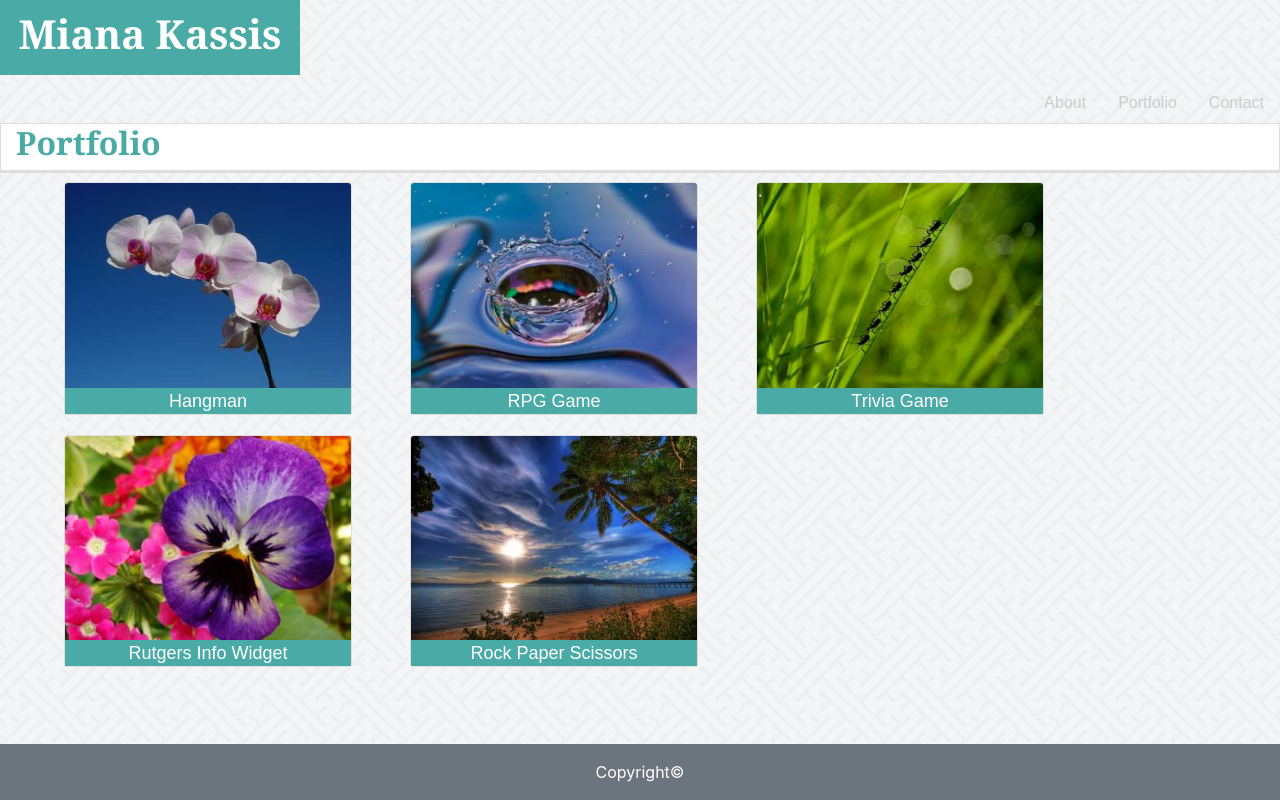
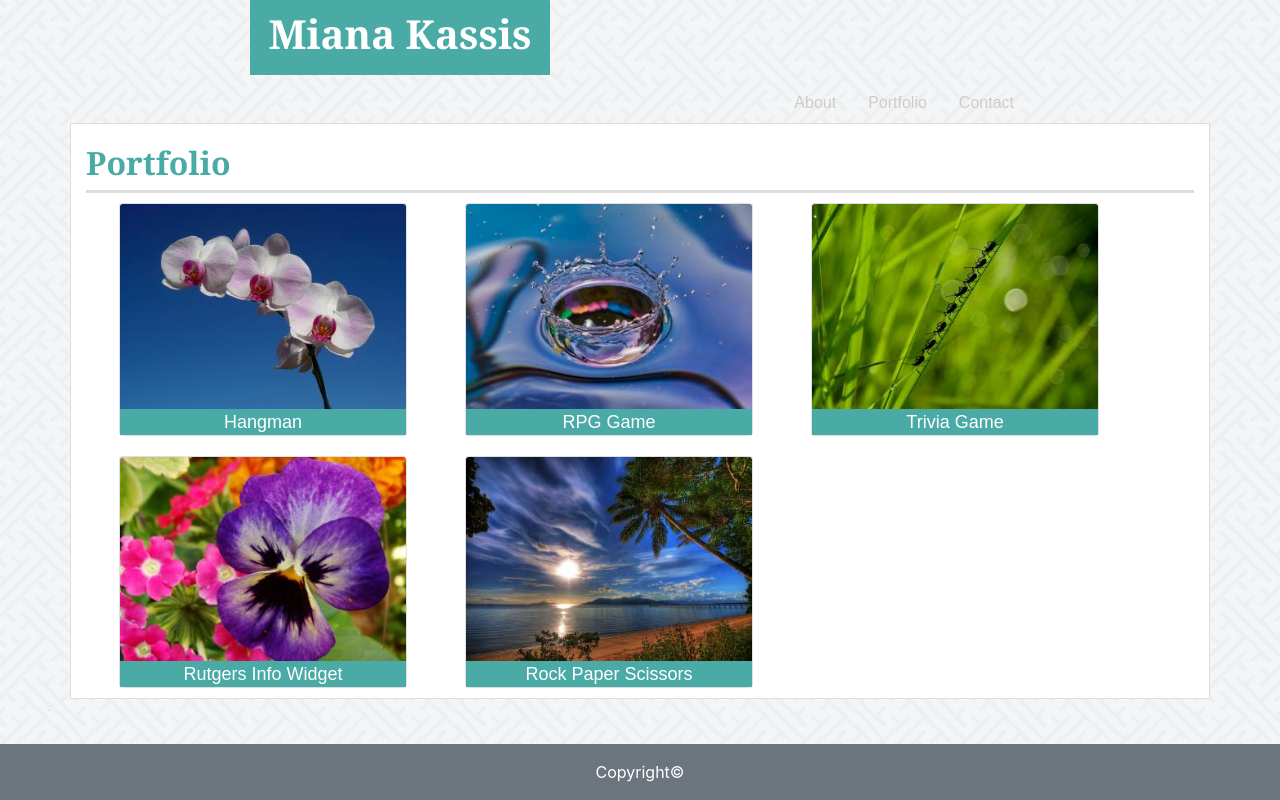
Before and after one commit to rosebourn/Bootstrap-Portfolio, a plain HTML site: page portfolio.html in a window 1280 px wide. Drawn offline with nearby package versions, Linux system fonts and the light colour scheme.

Commit message:
final draft

```diff
--- a/assets/css/style.css
+++ b/assets/css/style.css
@@ -8,7 +8,7 @@ body {
     background-image: url(../images/interlaced/interlaced.png);
 }
 
-.container-1 {
+.container {
     background: #ffffff;
     color: #777777;
     font-size: 18px;
@@ -26,28 +26,31 @@ h1 {
     height: 75px;
     text-align: center;
     padding-top: 10px;
+    margin-left: 250px;
 }
 
 h2 {
     color:#4aaaa5;
     font-family: Georgia, 'Times New Roman', Times, serif;
+    margin-top: 20px;
 }
 
 .nav-link {
     font-family: 'Arial', 'Helvetica Neue', Helvetica, sans-serif;
     color: #cccccc;
+    border-right: 1px solid #dddddd;
+}
+
+.nav-link:last-child {
+    border: none;
+}
+
+.justify-content-end {
+    margin-right: 250px;
 }
 
 ul.nav a:hover {
     color: #cccccc;
-}
-
-.footer-container {
-    font-family: 'Arial', 'Helvetica Neue', Helvetica, sans-serif;
-    border-top: 5px solid #4aaaa5;
-    padding: 0%;
-    margin: 0%;
-    position: absolute;
 }
 
 input[type=submit] {
@@ -80,3 +83,10 @@ input[type=submit] {
 div.card-body {
     padding: 0;
 }
+
+hr {
+    margin: 0 auto;
+    height: 3px;
+    background-color: #dddddd;
+    border: 0;
+}
--- a/portfolio.html
+++ b/portfolio.html
@@ -24,13 +24,12 @@
             </li>
         </ul>
 
-        <div class="container-1">
-            <div class="container-fluid">
+        <div class="container">
                 <h2 class="page-header font-weight-bold">Portfolio</h2>
-            </div>
-        </div>
-        <div class="container-1">
-                <div class="container-fluid">
+                <hr>
+                    <div class="row">
+                      <section class="col-med-6">
+
                 <div class="card" style="width: 18rem;">
                     <a href="#"><img src="./assets/images/Orchid.jpg" class="card-img-top" alt="Hangman"></a>
                         <div class="card-body">
@@ -51,7 +50,9 @@
                             <p class="card-text">Trivia Game</p>
                         </div>
                     </div>
-
+                </div>
+                <div class="row">
+                   <div class="col-med-6">
                 <div class="card" style="width: 18rem;">
                     <a href="#"><img src="./assets/images/Pansy.jpg" class="card-img-top" alt="Rutgers Info Widget"></a>
                         <div class="card-body">
@@ -67,6 +68,7 @@
                     </div>
                 </div>
             </div>
+                </div>
 
 
                 <div class="card">
@@ -74,7 +76,7 @@
                         <div class="p-3 bg-secondary text-white text-center">Copyright©</div>
                     </div>
                 </div>
-            </div>
+
 
 
 </body>
```
Also changed, not shown: contact.html (+4 -2 lines), index.html (+4 -5 lines).
